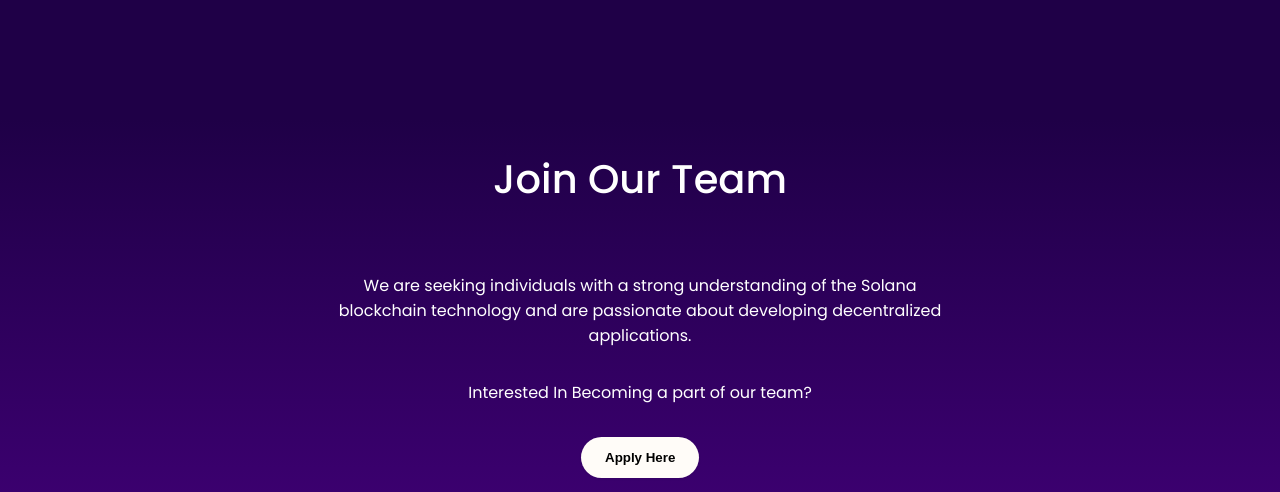
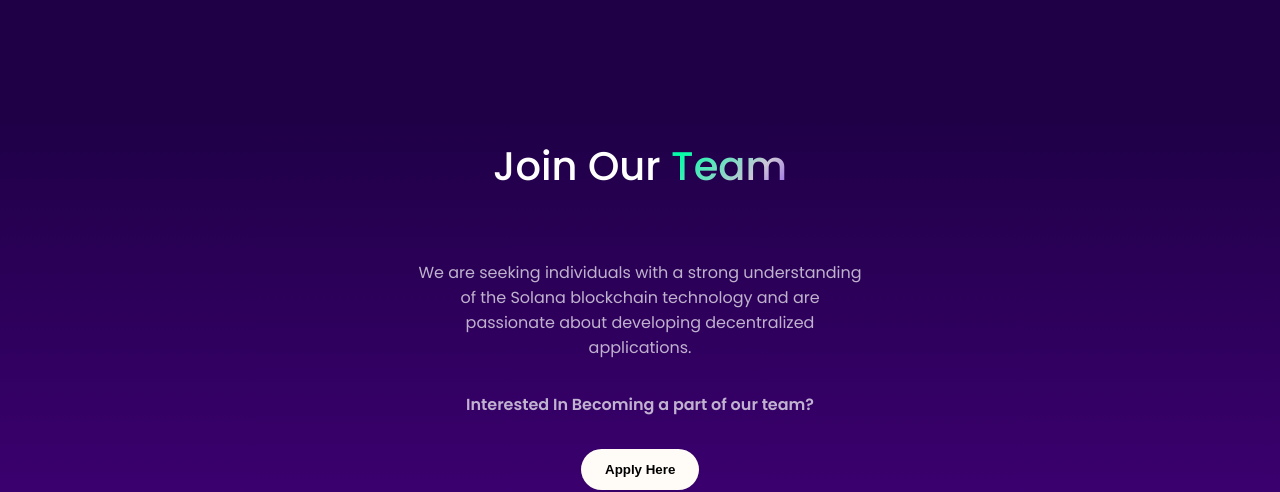
Before and after one commit to HectorGitt/collat, a React (Create React App) app: page / in a window 1280 px wide. Shown: the part 5380-5872 px from the top of the page. Built offline with nearby package versions, Linux system fonts and the light colour scheme.

Commit message:
add style to section

```diff
--- a/src/scenes/JoinSection.jsx
+++ b/src/scenes/JoinSection.jsx
@@ -6,13 +6,17 @@
   return (
     <Join>
       <div>
-        <h2 data-aos="zoom-in-up">Join Our Team</h2>
-        <p data-aos="zoom-in-up">
+        <h2 data-aos="zoom-in-up">
+          Join Our <span>Team</span>
+        </h2>
+        <p className="main" data-aos="zoom-in-up">
           We are seeking individuals with a strong understanding of the Solana
           blockchain technology and are passionate about developing
           decentralized applications.
         </p>
-        <p data-aos="zoom-in-up">Interested In Becoming a part of our team?</p>
+        <p className="interest" data-aos="zoom-in-up">
+          Interested In Becoming a part of our team?
+        </p>
         <MainButton text="Apply Here" dataAos="zoom-in-up" />
       </div>
     </Join>
@@ -34,7 +38,13 @@
     gap: 2rem;
     align-items: center;
   }
-  button {
+  p {
+    width: 70%;
+    color: #ffffffb2;
+    font-weight: 400;
+  }
+  .interest {
+    font-weight: 600;
   }
 `;
 
```
